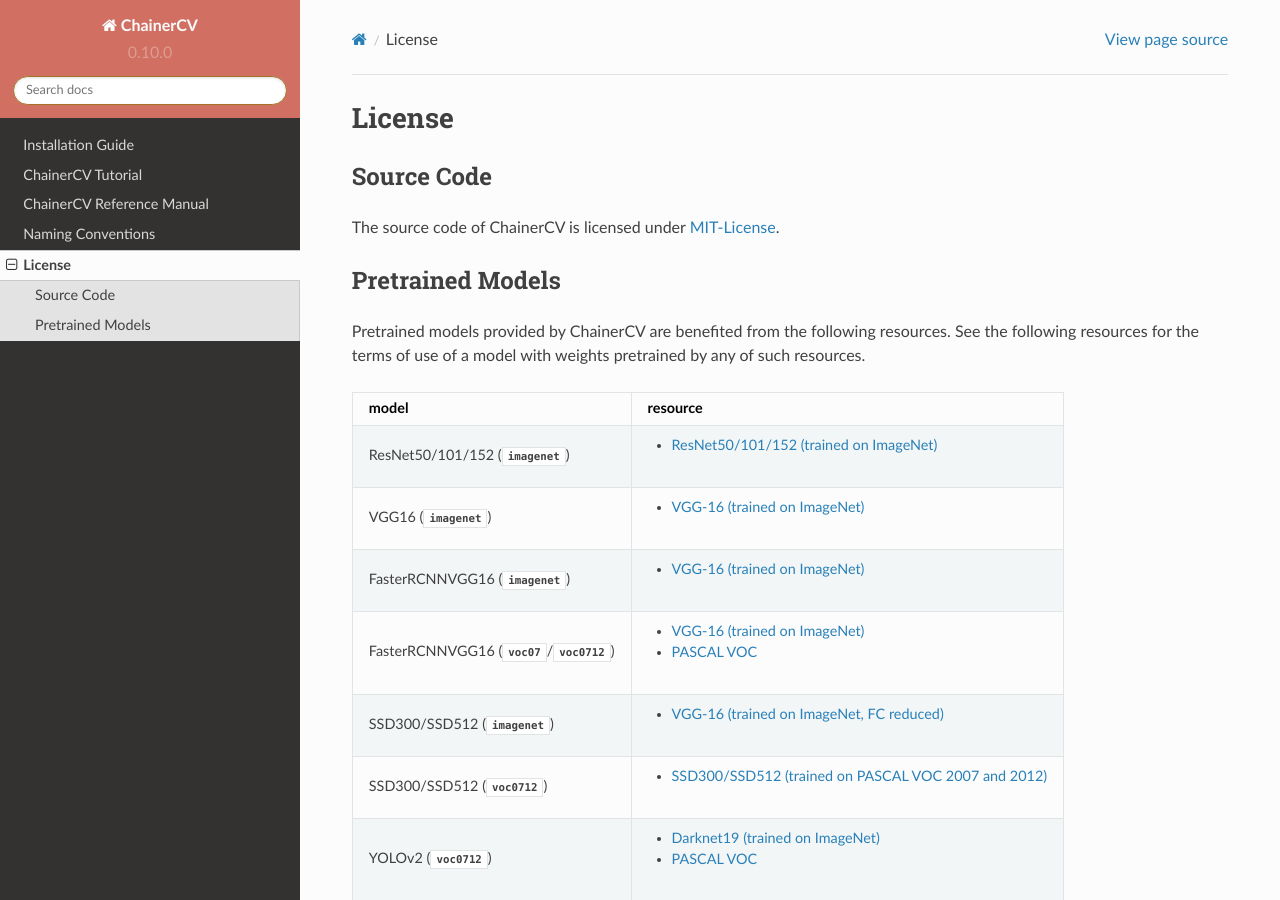
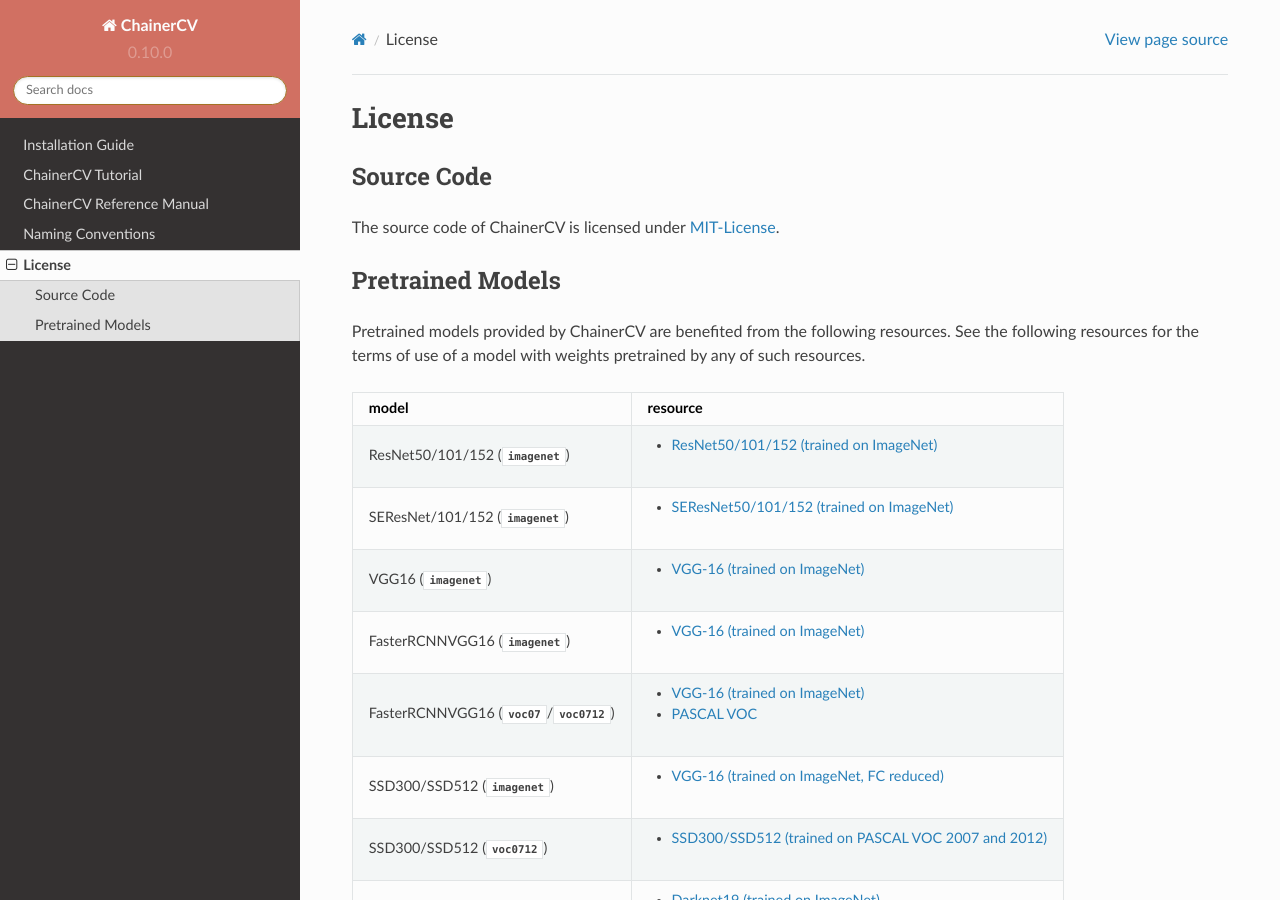
Before and after one commit to chainer/chainercv, a Sphinx documentation site: the page built from docs/source/license.rst, in a window 1280 px wide and 900 px high. Built offline with Sphinx 7.4.7 and the Read the Docs theme 2.0.0, drawn with Linux system fonts in a browser that asks for light colours.

Commit message:
fix documentation

```diff
--- a/docs/source/license.rst
+++ b/docs/source/license.rst
@@ -20,6 +20,8 @@
       - resource
     * - ResNet50/101/152 (:obj:`imagenet`)
       - * `ResNet50/101/152 (trained on ImageNet) <https://github.com/KaimingHe/deep-residual-networks#models>`_
+    * - SEResNet/101/152 (:obj:`imagenet`)
+      - * `SEResNet50/101/152 (trained on ImageNet) <https://github.com/hujie-frank/SENet>`_
     * - VGG16 (:obj:`imagenet`)
       - * `VGG-16 (trained on ImageNet) <http://www.robots.ox.ac.uk/%7Evgg/research/very_deep/>`_
     * - FasterRCNNVGG16 (:obj:`imagenet`)
--- a/docs/source/reference/links.rst
+++ b/docs/source/reference/links.rst
@@ -20,6 +20,7 @@
 .. toctree::
 
    links/resnet
+   links/senet
    links/vgg
 
 
```
Also changed, not shown: README.md (+1 -1 lines).
